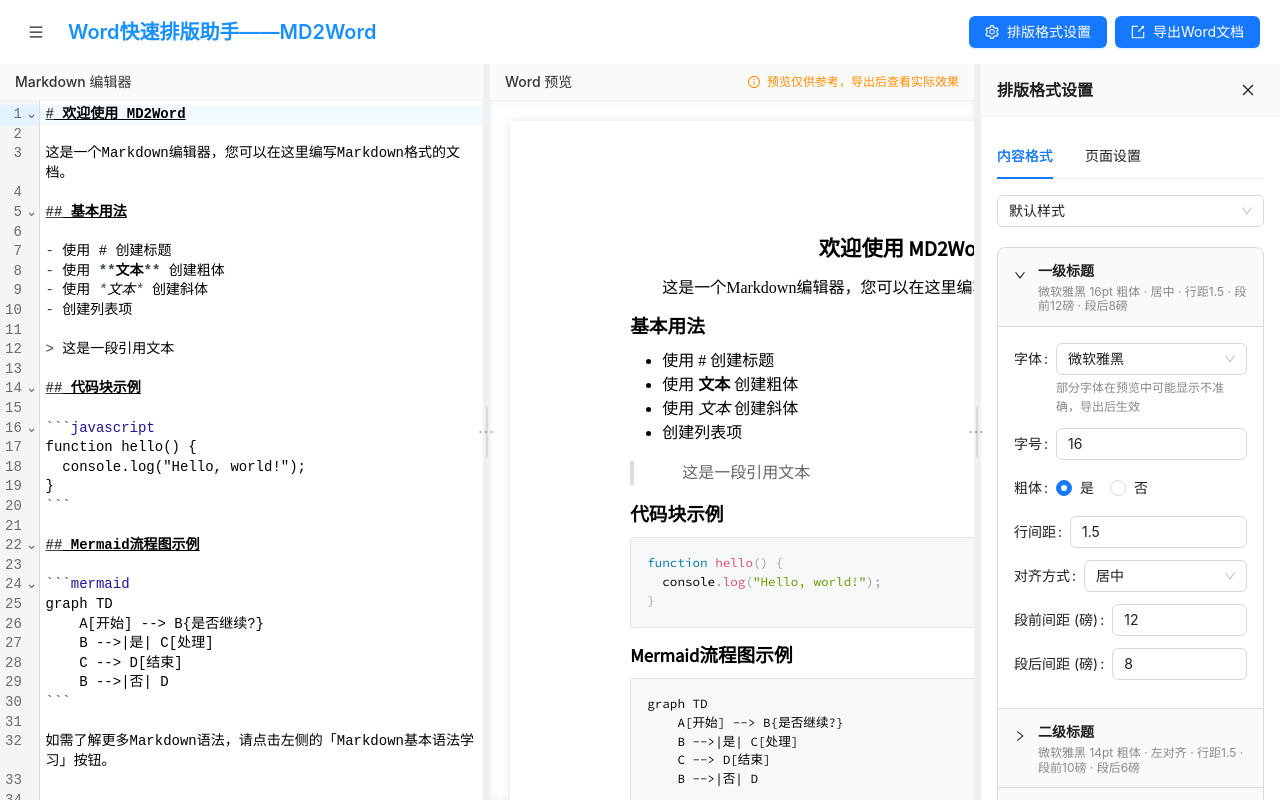
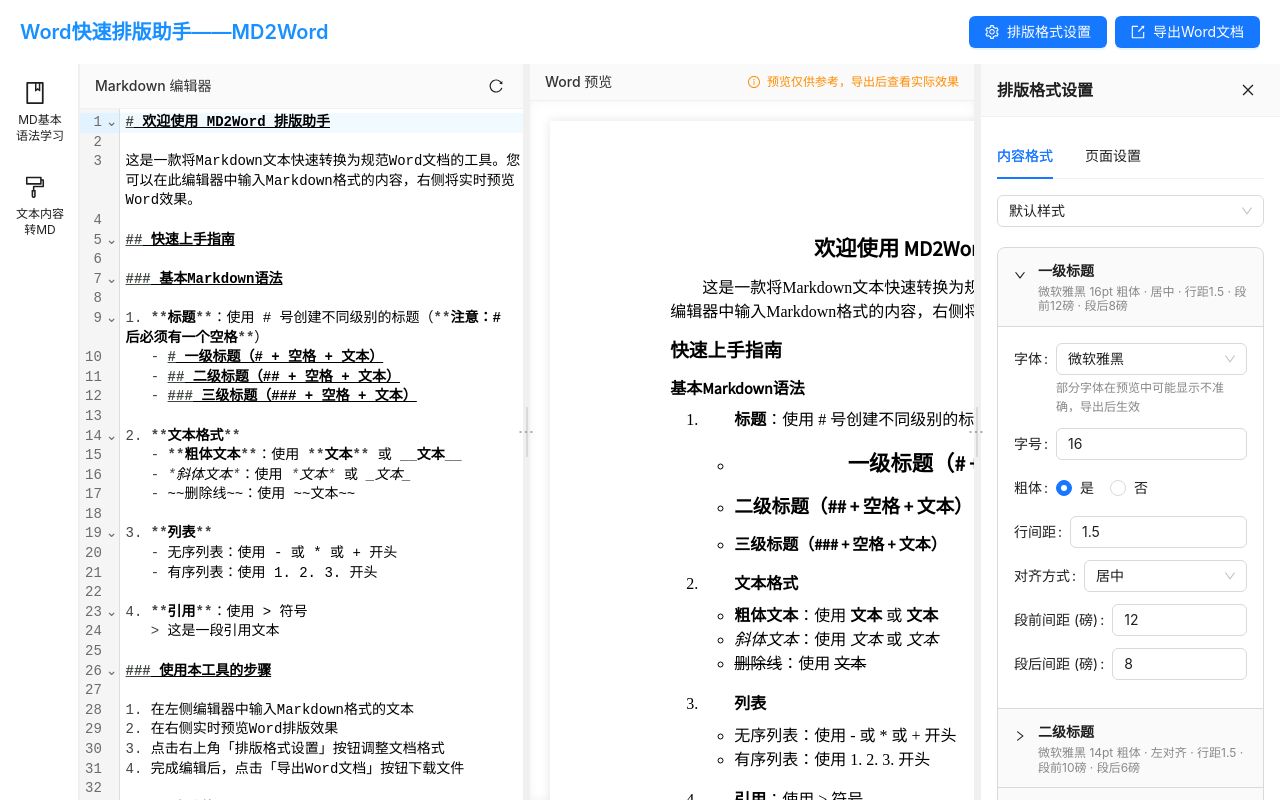
Before and after one commit to chenningling/MD2Word, a React (Create React App) app: page / in a window 1280 px wide. Built offline with nearby package versions, Linux system fonts and the light colour scheme; a web font is replaced by a local one.

Commit message:
md学习内容优化

```diff
--- a/src/App.js
+++ b/src/App.js
@@ -58,13 +58,12 @@
   max-width: 500px;
 `;
 
-// 修改侧边栏样式，添加宽度属性
+// 修改侧边栏样式，固定宽度为80px
 const StyledSidebar = styled.div`
-  width: ${props => props.width}px;
+  width: 80px;
   height: 100%;
   position: relative;
-  min-width: 50px;
-  max-width: 300px;
+  border-right: 1px solid #f0f0f0;
 `;
 
 // 修改设置面板样式，添加宽度属性
@@ -78,17 +77,35 @@
 
 // 新增左侧内容标题样式
 const SideContentHeader = styled.div`
-  padding: 16px;
+  padding: 12px 16px;
   border-bottom: 1px solid #f0f0f0;
   margin: -16px -16px 16px -16px;
   background-color: #fafafa;
   display: flex;
   justify-content: space-between;
   align-items: center;
+
+  h3 {
+    margin: 0;
+    font-size: 16px;
+    font-weight: 500;
+  }
+
+  button {
+    width: 24px;
+    height: 24px;
+    display: flex;
+    align-items: center;
+    justify-content: center;
+    border-radius: 4px;
+
+    &:hover {
+      background-color: rgba(0, 0, 0, 0.05);
+    }
+  }
 `;
 
 function App() {
-  const [sidebarVisible, setSidebarVisible] = useState(false);
   const [settingsVisible, setSettingsVisible] = useState(true);
   const [editorWidth, setEditorWidth] = useState(50); // 默认编辑器占50%宽度
   const mainContentRef = useRef(null);
@@ -99,13 +116,8 @@
   const [sideContentType, setSideContentType] = useState(null);
 
   // 新增宽度状态
-  const [sidebarWidth, setSidebarWidth] = useState(200); // 默认侧边栏宽度
   const [sideContentWidth, setSideContentWidth] = useState(300); // 默认左侧内容区域宽度
   const [settingsWidth, setSettingsWidth] = useState(300); // 默认设置面板宽度
-
-  const toggleSidebar = () => {
-    setSidebarVisible(!sidebarVisible);
-  };
 
   const toggleSettings = () => {
     // 如果打开设置面板，则关闭左侧内容区域
@@ -143,23 +155,11 @@
     setEditorWidth(clampedWidth);
   };
 
-  // 新增侧边栏宽度调整处理函数
-  const handleSidebarResize = (clientX) => {
-    if (!contentLayoutRef.current) return;
-
-    const newWidth = clientX;
-    // 限制宽度范围
-    const clampedWidth = Math.min(Math.max(newWidth, 50), 300);
-    setSidebarWidth(clampedWidth);
-    localStorage.setItem('sidebarWidth', clampedWidth.toString());
-  };
-
   // 新增左侧内容区域宽度调整处理函数
   const handleSideContentResize = (clientX) => {
     if (!contentLayoutRef.current) return;
 
-    const sidebarOffset = sidebarVisible ? sidebarWidth : 0;
-    const newWidth = clientX - sidebarOffset;
+    const newWidth = clientX - 80; // 减去左侧导航条宽度
     // 限制宽度范围
     const clampedWidth = Math.min(Math.max(newWidth, 200), 500);
     setSideContentWidth(clampedWidth);
@@ -181,15 +181,11 @@
   // 保存宽度设置到localStorage
   useEffect(() => {
     const savedEditorWidth = localStorage.getItem('editorWidth');
-    const savedSidebarWidth = localStorage.getItem('sidebarWidth');
     const savedSideContentWidth = localStorage.getItem('sideContentWidth');
     const savedSettingsWidth = localStorage.getItem('settingsWidth');
 
     if (savedEditorWidth) {
       setEditorWidth(parseFloat(savedEditorWidth));
-    }
-    if (savedSidebarWidth) {
-      setSidebarWidth(parseFloat(savedSidebarWidth));
     }
     if (savedSideContentWidth) {
       setSideContentWidth(parseFloat(savedSideContentWidth));
@@ -210,8 +206,8 @@
         return (
           <SideContentContainer width={sideContentWidth}>
             <SideContentHeader>
-              <h3>Markdown基本语法学习</h3>
-              <button onClick={closeSideContent} style={{ border: 'none', background: 'none', cursor: 'pointer' }}>✕</button>
+              <h3>Markdown基本语法</h3>
+              <button onClick={closeSideContent} style={{ border: 'none', background: 'none', cursor: 'pointer' }}>×</button>
             </SideContentHeader>
             <MarkdownGuide />
           </SideContentContainer>
@@ -220,8 +216,8 @@
         return (
           <SideContentContainer width={sideContentWidth}>
             <SideContentHeader>
-              <h3>文本转Markdown</h3>
-              <button onClick={closeSideContent} style={{ border: 'none', background: 'none', cursor: 'pointer' }}>✕</button>
+              <h3>文本内容转Markdown</h3>
+              <button onClick={closeSideContent} style={{ border: 'none', background: 'none', cursor: 'pointer' }}>×</button>
             </SideContentHeader>
             <div>
               <p>此功能将在后续版本中开放，敬请期待！</p>
@@ -240,20 +236,13 @@
         <Header
           toggleSettings={toggleSettings}
           settingsVisible={settingsVisible}
-          toggleSidebar={toggleSidebar}
-          sidebarVisible={sidebarVisible}
         />
         <ContentLayout ref={contentLayoutRef}>
-          {sidebarVisible && (
-            <StyledSidebar width={sidebarWidth}>
-              <Sidebar
-                visible={sidebarVisible}
-                toggleSidebar={toggleSidebar}
-                openSideContent={openSideContent}
-              />
-              <Resizer onResize={handleSidebarResize} />
-            </StyledSidebar>
-          )}
+          <StyledSidebar>
+            <Sidebar
+              openSideContent={openSideContent}
+            />
+          </StyledSidebar>
 
           {sideContentVisible && (
             <>
--- a/src/components/Header/Header.js
+++ b/src/components/Header/Header.js
@@ -1,6 +1,6 @@
 import React from 'react';
 import { Layout, Button, Typography, Space } from 'antd';
-import { SettingOutlined, ExportOutlined, MenuOutlined } from '@ant-design/icons';
+import { SettingOutlined, ExportOutlined } from '@ant-design/icons';
 import styled from 'styled-components';
 import { useDocument } from '../../contexts/DocumentContext/DocumentContext';
 import { exportToWord } from '../../services/exportService';
@@ -29,7 +29,7 @@
   display: flex;
 `;
 
-const Header = ({ toggleSettings, settingsVisible, toggleSidebar, sidebarVisible }) => {
+const Header = ({ toggleSettings, settingsVisible }) => {
   const { markdown, formatSettings } = useDocument();
 
   const handleExport = () => {
@@ -38,15 +38,7 @@
 
   return (
     <StyledHeader>
-      <div style={{ display: 'flex', alignItems: 'center' }}>
-        <Button
-          type="text"
-          icon={<MenuOutlined />}
-          onClick={toggleSidebar}
-          style={{ marginRight: '16px' }}
-        />
-        <HeaderTitle level={3}>Word快速排版助手——MD2Word</HeaderTitle>
-      </div>
+      <HeaderTitle level={3}>Word快速排版助手——MD2Word</HeaderTitle>
       <ButtonGroup>
         <Button
           type={settingsVisible ? "primary" : "default"}
--- a/src/components/MarkdownEditor/MarkdownEditor.js
+++ b/src/components/MarkdownEditor/MarkdownEditor.js
@@ -4,6 +4,8 @@
 import styled from 'styled-components';
 import { useDocument } from '../../contexts/DocumentContext/DocumentContext';
 import { EditorView } from '@codemirror/view';
+import { Button, Tooltip } from 'antd';
+import { ReloadOutlined } from '@ant-design/icons';
 
 const EditorContainer = styled.div`
   flex: 1;
@@ -20,6 +22,13 @@
   font-weight: 500;
   color: #333;
   background-color: #fafafa;
+  display: flex;
+  justify-content: space-between;
+  align-items: center;
+`;
+
+const EditorTitle = styled.div`
+  font-weight: 500;
 `;
 
 const EditorContent = styled.div`
@@ -36,39 +45,45 @@
   }
 `;
 
-const placeholderText = `# 欢迎使用 MD2Word
+const placeholderText = `# 欢迎使用 MD2Word 排版助手
 
-这是一个Markdown编辑器，您可以在这里编写Markdown格式的文档。
+这是一款将Markdown文本快速转换为规范Word文档的工具。您可以在此编辑器中输入Markdown格式的内容，右侧将实时预览Word效果。
 
-## 基本用法
+## 快速上手指南
 
-- 使用 # 创建标题
-- 使用 **文本** 创建粗体
-- 使用 *文本* 创建斜体
-- 创建列表项
+### 基本Markdown语法
 
-> 这是一段引用文本
+1. **标题**：使用 # 号创建不同级别的标题（**注意：# 后必须有一个空格**）
+   - # 一级标题（# + 空格 + 文本）
+   - ## 二级标题（## + 空格 + 文本）
+   - ### 三级标题（### + 空格 + 文本）
 
-## 代码块示例
+2. **文本格式**
+   - **粗体文本**：使用 **文本** 或 __文本__
+   - *斜体文本*：使用 *文本* 或 _文本_
+   - ~~删除线~~：使用 ~~文本~~
 
-\`\`\`javascript
-function hello() {
-  console.log("Hello, world!");
-}
-\`\`\`
+3. **列表**
+   - 无序列表：使用 - 或 * 或 + 开头
+   - 有序列表：使用 1. 2. 3. 开头
 
-## Mermaid流程图示例
+4. **引用**：使用 > 符号
+   > 这是一段引用文本
 
-\`\`\`mermaid
-graph TD
-    A[开始] --> B{是否继续?}
-    B -->|是| C[处理]
-    C --> D[结束]
-    B -->|否| D
-\`\`\`
+### 使用本工具的步骤
 
-如需了解更多Markdown语法，请点击左侧的「Markdown基本语法学习」按钮。
+1. 在左侧编辑器中输入Markdown格式的文本
+2. 在右侧实时预览Word排版效果
+3. 点击右上角「排版格式设置」按钮调整文档格式
+4. 完成编辑后，点击「导出Word文档」按钮下载文件
 
+### 更多功能
+
+- **查看完整语法**：点击左侧导航栏的「MD基本语法学习」，了解更多Markdown语法
+- **文本转换**：点击左侧导航栏的「文本内容转MD」，将普通文本转换为Markdown格式
+- **格式设置**：点击右上角「排版格式设置」，可以选择预设模板或自定义格式
+
+祝您使用愉快！如有任何问题，请参考左侧的Markdown基本语法指南。
 `;
 
 const MarkdownEditor = () => {
@@ -81,15 +96,32 @@
       updateMarkdown(placeholderText);
       isInitialized.current = true;
     }
-  }, [updateMarkdown]);
+  }, [updateMarkdown, content]);
 
   const handleChange = (value) => {
     updateMarkdown(value);
   };
 
+  // 恢复默认文案的处理函数
+  const handleRestoreDefault = () => {
+    if (window.confirm('确定要恢复默认文案吗？当前内容将被替换。')) {
+      updateMarkdown(placeholderText);
+    }
+  };
+
   return (
     <EditorContainer>
-      <EditorHeader>Markdown 编辑器</EditorHeader>
+      <EditorHeader>
+        <EditorTitle>Markdown 编辑器</EditorTitle>
+        <Tooltip title="恢复默认文案">
+          <Button
+            type="text"
+            icon={<ReloadOutlined />}
+            onClick={handleRestoreDefault}
+            size="small"
+          />
+        </Tooltip>
+      </EditorHeader>
       <EditorContent>
         <CodeMirror
           value={content}
--- a/src/components/Sidebar/MarkdownGuide.js
+++ b/src/components/Sidebar/MarkdownGuide.js
@@ -1,5 +1,6 @@
-import React from 'react';
-import { Typography, Divider, Table } from 'antd';
+import React, { useState } from 'react';
+import { Typography, Divider, Table, Button, message, Tooltip } from 'antd';
+import { CopyOutlined, CheckOutlined } from '@ant-design/icons';
 import styled from 'styled-components';
 
 const { Title, Paragraph, Text } = Typography;
@@ -16,6 +17,22 @@
   overflow-x: auto;
   font-size: 12px;
   margin: 0;
+  position: relative;
+`;
+
+const CodeBlockWrapper = styled.div`
+  position: relative;
+`;
+
+const CopyButton = styled(Button)`
+  position: absolute;
+  top: 4px;
+  right: 4px;
+  opacity: 0.7;
+
+  &:hover {
+    opacity: 1;
+  }
 `;
 
 const ExampleBlock = styled.div`
@@ -25,9 +42,40 @@
   padding-left: 16px;
 `;
 
+const GuideTitle = styled(Title)`
+  font-size: 18px !important;
+  margin-top: 0 !important;
+  margin-bottom: 12px !important;
+`;
+
 const SectionTitle = styled(Title)`
   margin-top: 16px !important;
   font-size: 16px !important;
+`;
+
+// 创建自定义标题样式组件，使其更紧凑
+const CompactHeading = styled.div`
+  font-weight: bold;
+  display: inline-block;
+  margin: 0;
+  padding: 0;
+  line-height: 1.2;
+`;
+
+const H1 = styled(CompactHeading)`
+  font-size: 18px;
+`;
+
+const H2 = styled(CompactHeading)`
+  font-size: 16px;
+`;
+
+const H3 = styled(CompactHeading)`
+  font-size: 14px;
+`;
+
+const H4 = styled(CompactHeading)`
+  font-size: 13px;
 `;
 
 const StyledTable = styled(Table)`
@@ -43,6 +91,37 @@
 `;
 
 const MarkdownGuide = () => {
+  // 复制状态管理
+  const [copiedStates, setCopiedStates] = useState({});
+
+  // 复制到剪贴板的函数
+  const copyToClipboard = (text, key) => {
+    navigator.clipboard.writeText(text).then(
+      () => {
+        // 复制成功
+        message.success('复制成功！');
+
+        // 更新复制状态
+        setCopiedStates(prev => ({
+          ...prev,
+          [key]: true
+        }));
+
+        // 2秒后重置状态
+        setTimeout(() => {
+          setCopiedStates(prev => ({
+            ...prev,
+            [key]: false
+          }));
+        }, 2000);
+      },
+      () => {
+        // 复制失败
+        message.error('复制失败，请手动复制');
+      }
+    );
+  };
+
   // 表格示例数据
   const tableColumns = [
     {
@@ -50,7 +129,19 @@
       dataIndex: 'syntax',
       key: 'syntax',
       width: '30%',
-      render: text => <CodeBlock>{text}</CodeBlock>
+      render: (text, record) => (
+        <CodeBlockWrapper>
+          <CodeBlock>{text}</CodeBlock>
+          <Tooltip title={copiedStates[record.key] ? "已复制" : "复制语法"}>
+            <CopyButton
+              type="text"
+              size="small"
+              icon={copiedStates[record.key] ? <CheckOutlined /> : <CopyOutlined />}
+              onClick={() => copyToClipboard(text, record.key)}
+            />
+          </Tooltip>
+        </CodeBlockWrapper>
+      )
     },
     {
       title: '效果',
@@ -70,20 +161,26 @@
     {
       key: '1',
       syntax: '# 一级标题',
-      result: <Title level={1}>一级标题</Title>,
+      result: <H1>一级标题</H1>,
       description: '使用 # 加空格表示一级标题'
     },
     {
       key: '2',
       syntax: '## 二级标题',
-      result: <Title level={2}>二级标题</Title>,
+      result: <H2>二级标题</H2>,
       description: '使用 ## 加空格表示二级标题'
     },
     {
       key: '3',
       syntax: '### 三级标题',
-      result: <Title level={3}>三级标题</Title>,
+      result: <H3>三级标题</H3>,
       description: '使用 ### 加空格表示三级标题'
+    },
+    {
+      key: '4',
+      syntax: '#### 四级标题',
+      result: <H4>四级标题</H4>,
+      description: '使用 #### 加空格表示四级标题'
     }
   ];
 
@@ -181,6 +278,7 @@
 
   return (
     <GuideContainer>
+      <GuideTitle level={4}>Markdown基本语法</GuideTitle>
       <Paragraph>
         Markdown是一种轻量级标记语言，用于简单的文本格式化。以下是一些常用的Markdown语法示例。
       </Paragraph>
@@ -235,7 +333,7 @@
       <Divider style={{ margin: '12px 0' }} />
 
       <Paragraph>
-        <Text strong>提示：</Text> 在Markdown中，需要空一行才能开始新的段落。
+        <Text strong>提示：</Text> 在Markdown中，需要空一行才能开始新的段落。点击代码块右上角的复制按钮可以快速复制语法示例。
       </Paragraph>
     </GuideContainer>
   );
--- a/src/components/Sidebar/Sidebar.js
+++ b/src/components/Sidebar/Sidebar.js
@@ -13,9 +13,38 @@
 const StyledMenu = styled(Menu)`
   height: 100%;
   border-right: 0;
+
+  .ant-menu-item {
+    height: 90px;
+    padding: 8px 4px;
+    margin: 4px 0;
+    display: flex;
+    flex-direction: column;
+    align-items: center;
+    justify-content: center;
+  }
+
+  .ant-menu-item .anticon {
+    font-size: 22px;
+    margin: 0 0 8px 0;
+  }
+
+  .menu-item-text {
+    font-size: 12px;
+    line-height: 1.3;
+    white-space: normal;
+    word-break: break-word;
+    text-align: center;
+    width: 100%;
+  }
+
+  .ant-menu-item-selected {
+    background-color: #e6f7ff;
+    border-right: 3px solid #1890ff;
+  }
 `;
 
-const Sidebar = ({ visible, toggleSidebar, openSideContent }) => {
+const Sidebar = ({ openSideContent }) => {
   const [activeKey, setActiveKey] = useState('');
 
   const handleMenuClick = (key) => {
@@ -37,16 +66,15 @@
   return (
     <StyledSidebarContainer>
       <StyledMenu
-        mode="inline"
+        mode="vertical"
         selectedKeys={[activeKey]}
         onClick={({ key }) => handleMenuClick(key)}
-        inlineCollapsed={!visible}
       >
         <Menu.Item key="markdown-guide" icon={<BookOutlined />}>
-          {visible && "Markdown基本语法学习"}
+          <div className="menu-item-text">MD基本<br/>语法学习</div>
         </Menu.Item>
         <Menu.Item key="text-to-markdown" icon={<FormatPainterOutlined />}>
-          {visible && "文本转Markdown"}
+          <div className="menu-item-text">文本内容<br/>转MD</div>
         </Menu.Item>
       </StyledMenu>
     </StyledSidebarContainer>
```
